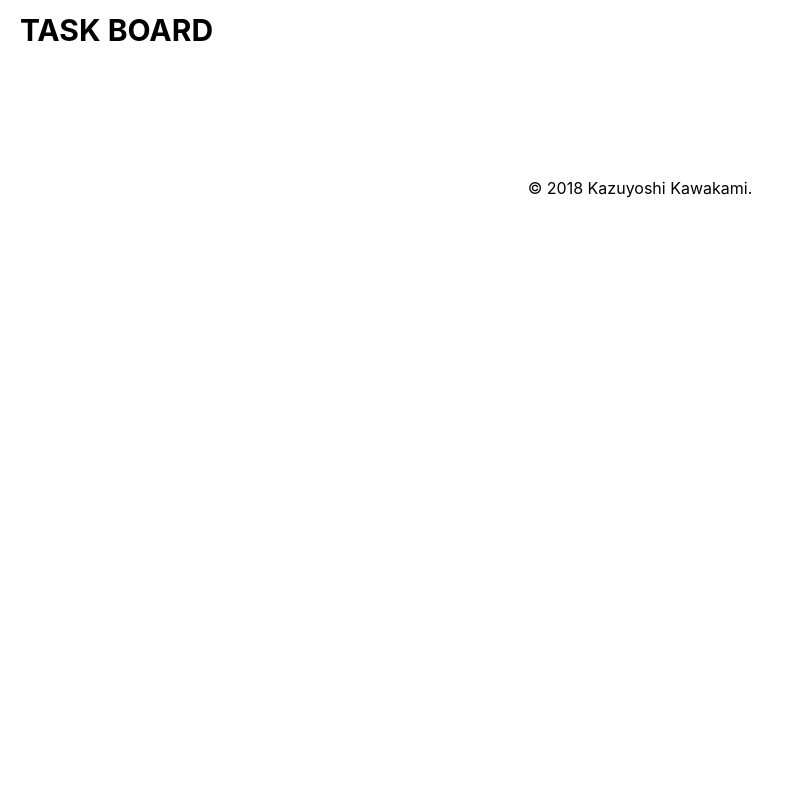
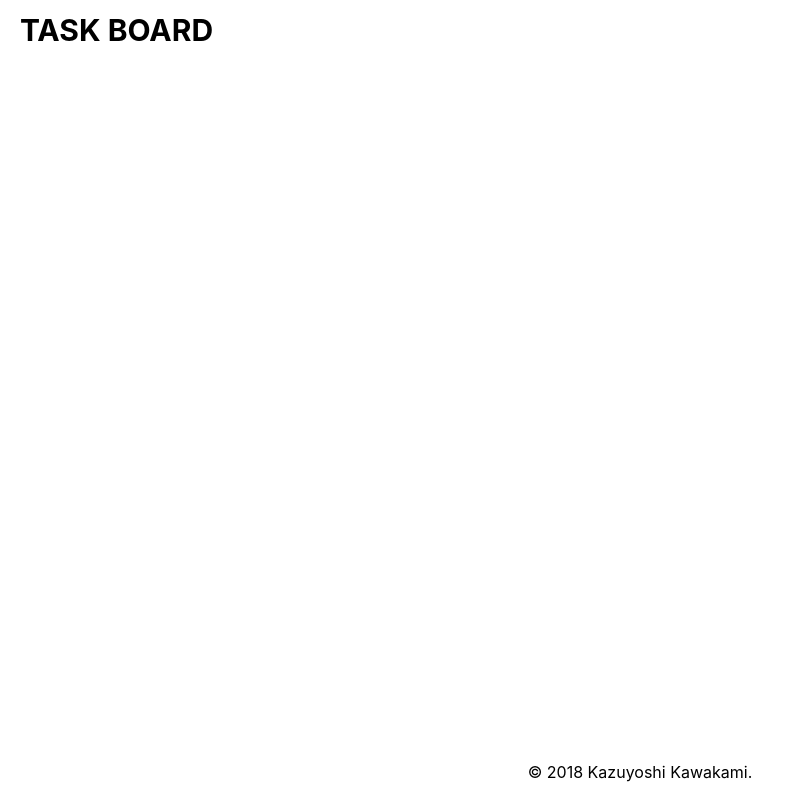
Before and after one commit to kazu80/vue-task, a Vue app: page / in a window 1280 px wide. Shown: the whole page, without its empty margins (0-793 px from the left). Built offline with nearby package versions, Linux system fonts and the light colour scheme; a web font is replaced by a local one.

Commit message:
Edit style

```diff
--- a/public/index.html
+++ b/public/index.html
@@ -14,9 +14,9 @@
 <div class="wrapper">
     <header class="head">TASK BOARD</header>
     <main id="app"></main>
-    <div class="footer">
-        © 2018 Kazuyoshi Kawakami.
-    </div>
+</div>
+<div class="footer">
+    © 2018 Kazuyoshi Kawakami.
 </div>
 
 
--- a/public/styles.css
+++ b/public/styles.css
@@ -67,13 +67,16 @@ body {
 }
 
 .wrapper {
+    margin-bottom: -56px;
     width: 1000%;
     max-width: 1280px;
-    height: 100%;
+    min-height: 100%;
 }
 
-.wrapper .footer {
+.footer {
     padding: 20px 0;
+    font-size: 16px;
+    line-height: 100%;
     text-align: center;
 }
 
```
